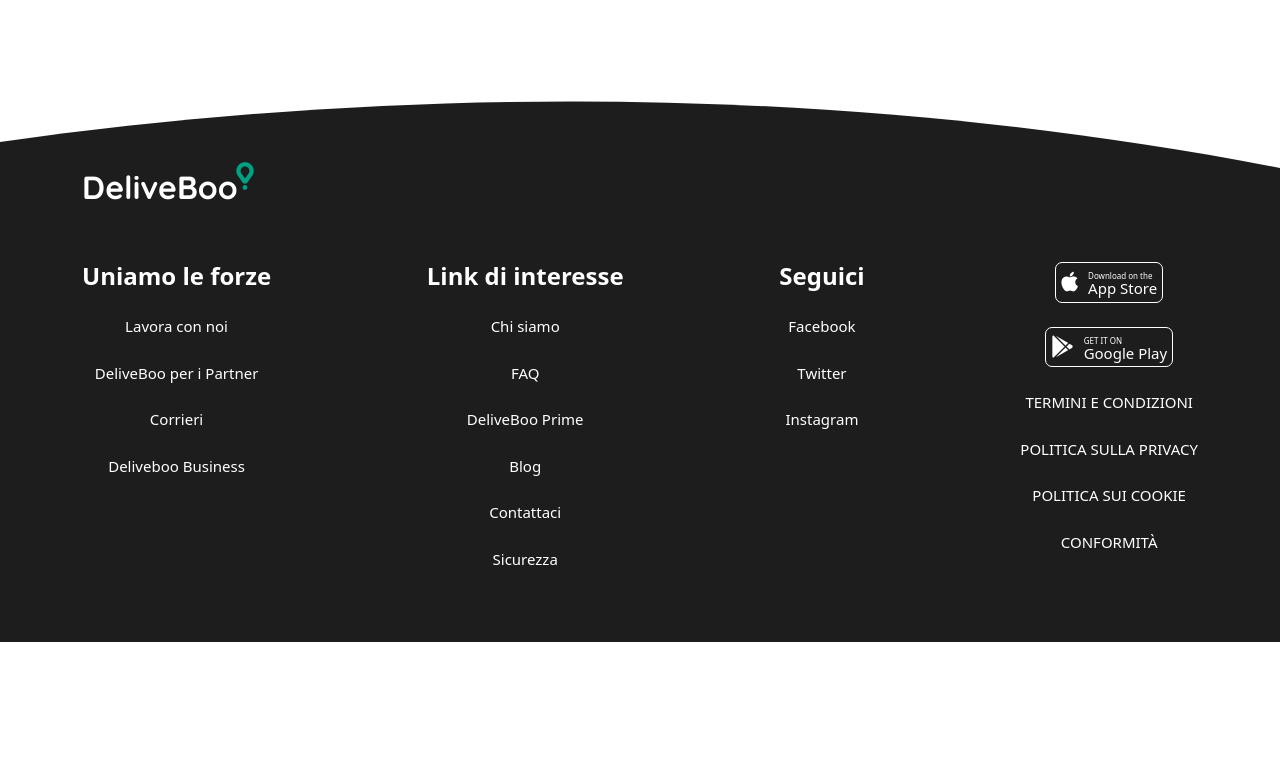
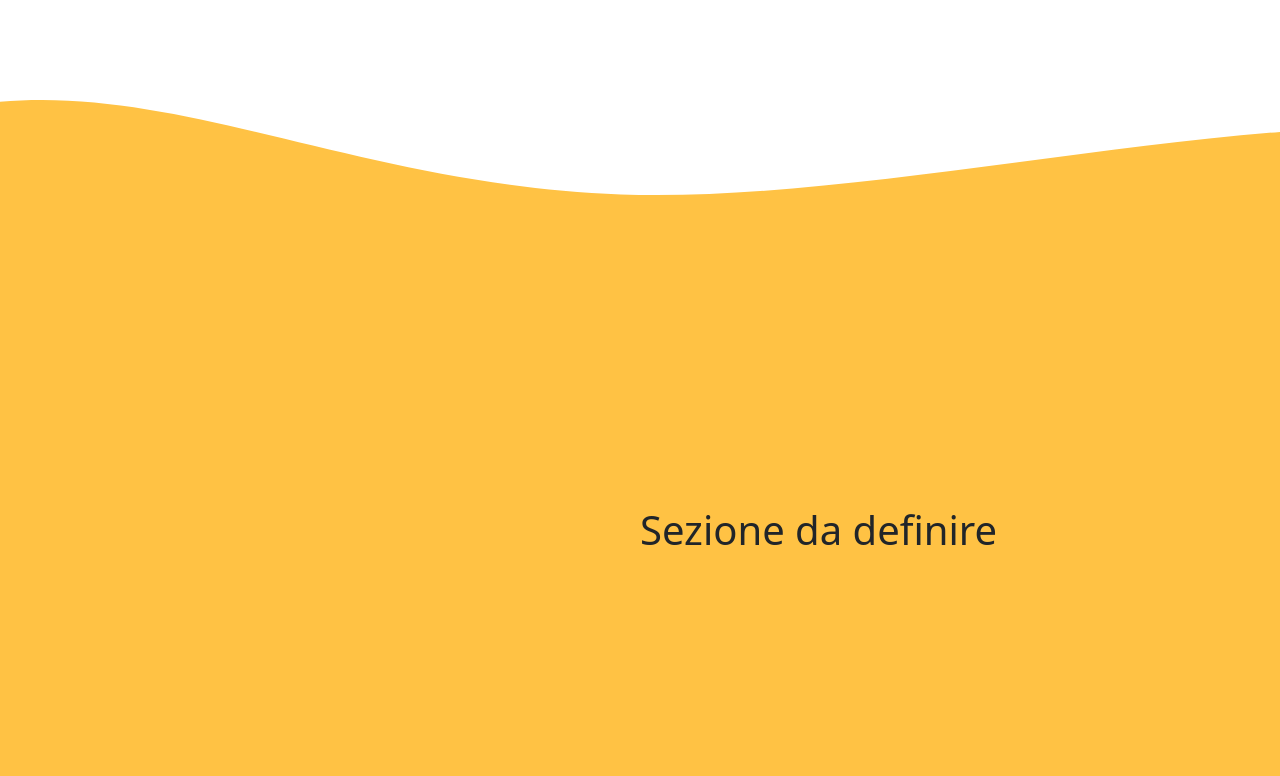
Before and after one commit to BiagioCaputo/vue-deliveboo, a Vue app: page / in a window 1280 px wide. Shown: the part 1264-2040 px from the top of the page. Before the commit the page ends 1906 px from the top, so only its background shows below. Built offline with nearby package versions, Linux system fonts and the light colour scheme.

Commit message:
section undefine wip

```diff
--- a/src/components/AppMain.vue
+++ b/src/components/AppMain.vue
@@ -27,6 +27,7 @@ export default {
         <img src="/img/jumbotron-wave-desktop.svg" alt="footer-wave">
         <!---------------------------->
 
+        <!--Section Top Restaurant-->
         <section class="top-restaurant">
             <h1 class="text-center my-5">
                 I migliori ristoranti della tua città
@@ -46,6 +47,14 @@ export default {
             </div>
 
         </section>
+        <!-------------------------->
+
+        <!--Section undefine-->
+        <section class="undefine">
+            <img src="/img/main-waves-desktop.svg" alt="Middle main wave">
+            <h1 class="title-undefine">Sezione da definire</h1>
+        </section>
+
   </main>
 </template>
 
@@ -102,10 +111,13 @@ main {
     }
   }
 
+  section{
+    margin-bottom: 50px;
+  }
+
 
   /* Section Top Restaurant */
   .top-restaurant{
-    margin-bottom: 50px;
     h1{
         font-weight: 700;
     }
@@ -151,4 +163,22 @@ main {
 }
 }
 
+
+.undefine{
+    position: relative;
+
+    img{
+        width: 100%;
+    }
+
+    .title-undefine{
+        text-align: center;
+
+        position: absolute;
+        top: 50%;
+        left: 50%;
+        transform: translate(-50% -50%);
+    }
+}
+
 </style>
```
